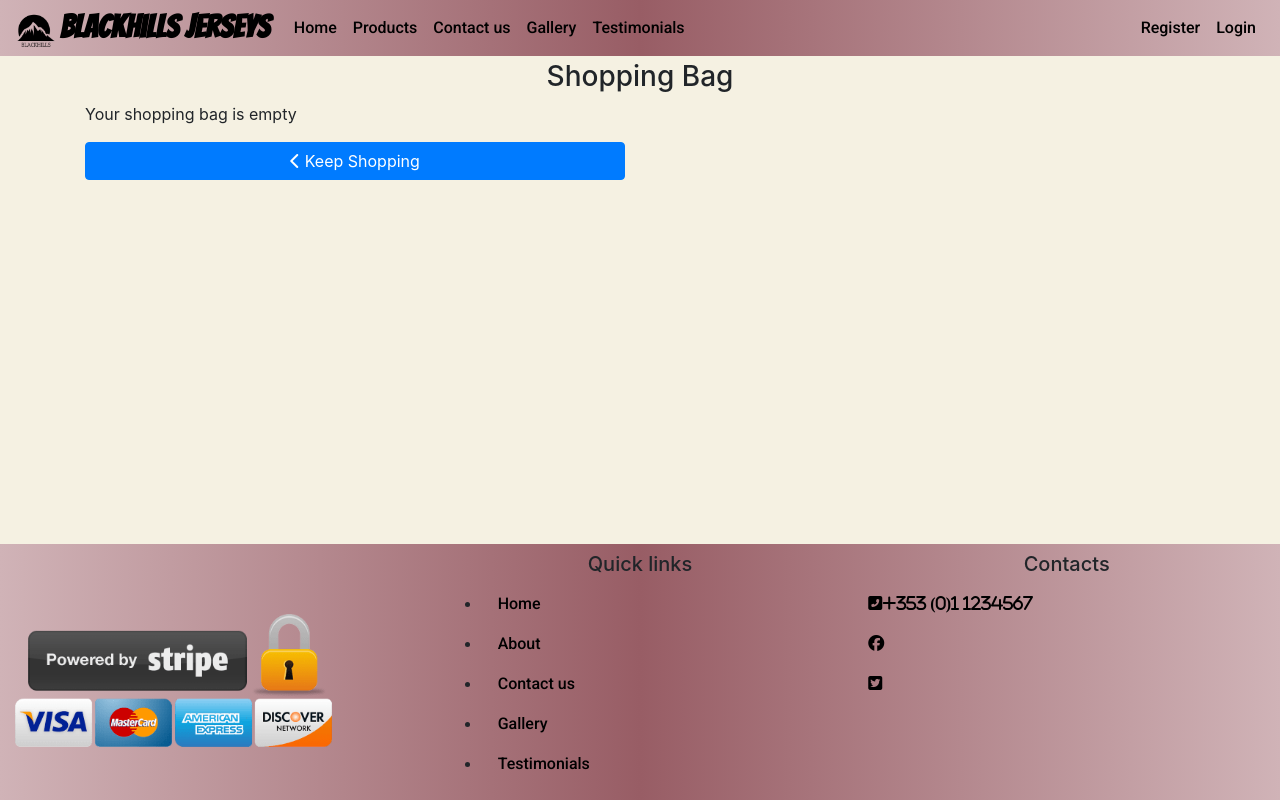
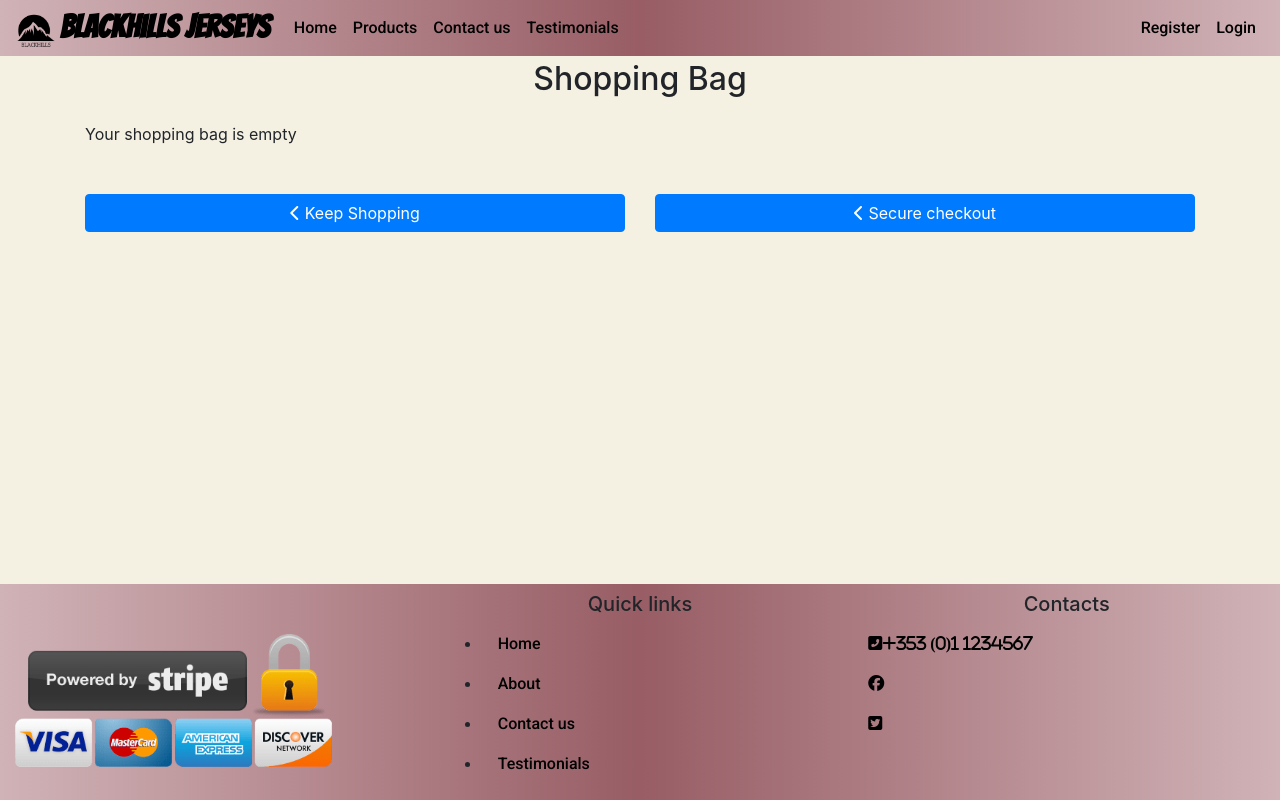
Before and after one commit to PeterKellett/project-4, a Django app: page /bag/ in a window 1280 px wide. Run offline with Django 3.2, Linux system fonts and the light colour scheme; some libraries are stand-ins or nearby versions.

Commit message:
Rendered shopping bag template

```diff
--- a/products/templates/products/products.html
+++ b/products/templates/products/products.html
@@ -45,7 +45,7 @@
 
         </div>
         <div class="col-9 mt-4">
-            <h1>
+            <h1 class="text-center">
                 Products
             </h1>
             <form method="GET" action="{% url 'products' %}">
@@ -71,6 +71,7 @@
                             <img src="{{ product.image.url }}" class="card-img-top" alt="{{ product.name }}">
                             <div class="card-body">
                                 <h5 class="card-title">{{ product.name }}</h5>
+                                <p class="text-muted">({{ product.category }})</p>
                                 <p class="card-text">{{ product.description }}</p>
                                 <p class="text-muted">{{ product.sku }}</p>
                                 <a href="{% url 'product_detail' product.id %}"><button>View</button></a>
--- a/shopping_bag/contexts.py
+++ b/shopping_bag/contexts.py
@@ -1,5 +1,7 @@
 from decimal import Decimal
 from django.conf import settings
+from django.shortcuts import get_object_or_404
+from products.models import Product
 
 
 def shopping_bag_contents(request):
@@ -7,6 +9,29 @@ def shopping_bag_contents(request):
     shopping_bag_items = []
     total = 0
     product_count = 0
+    shopping_bag = request.session.get('shopping_bag', {})
+
+    for item_id, item_data in shopping_bag.items():
+        if isinstance(item_data, int):
+            product = get_object_or_404(Product, pk=item_id)
+            total += item_data * product.price
+            product_count += item_data
+            shopping_bag_items.append({
+                'item_id': item_id,
+                'quantity': item_data,
+                'product': product,
+            })
+        else:
+            product = get_object_or_404(Product, pk=item_id)
+            for size, quantity in item_data['items_by_size'].items():
+                total += quantity * product.price
+                product_count += quantity
+                shopping_bag_items.append({
+                    'item_id': item_id,
+                    'quantity': quantity,
+                    'product': product,
+                    'size': size,
+                })
 
     if total < settings.FREE_DELIVERY_THRESHOLD:
         delivery = total * Decimal(settings.STANDARD_DELIVERY_PERCENTAGE/100)
--- a/shopping_bag/templates/shopping_bag/shopping-bag.html
+++ b/shopping_bag/templates/shopping_bag/shopping-bag.html
@@ -9,27 +9,60 @@
 <section class="container about">
     <div class="row">
         <div class="col">
-            <h3 class="text-center pt-1">Shopping Bag</h3>
+            <h2 class="text-center pt-1">Shopping Bag</h2>
         </div>
     </div>
 
     <div class="row">
-        <div class="col-12 col-lg-6">
+        <div class="col-12">
             {% if shopping_bag_items %}
-                <div class="table-responsive rounded"></div>
+                {% for item in shopping_bag_items %}
+                    <div class="row">
+                        <div class="col-2 col-md-1 py-3 w-25">
+                            <img class="img-fluid rounded" src="{{ item.product.image.url }}" alt="{{ item.product.name }}">
+                        </div>
+                        <div class="col py-3 w-25">
+                            <p class="my-0"><strong>{{ item.product.name }}</strong></p>
+                            <p class="my-0 small text-muted">SKU: {{ item.product.sku|upper }}</p>
+                        </div>
+                        <div class="col py-3 w-25">
+                            <p class="my-0">€{{ item.product.price }}</p>
+                        </div>
+                        <div class="col py-3 w-25">
+                            <p class="my-0">{{ item.quantity }}</p>
+                        </div>
+                        <div class="col py-3 w-25">
+                            <p class="my-0">€{{ item.product.price  }}</p>
+                        </div>
+
+                    </div>
+                {% endfor %}
             {% else %}
+            <div class="row">
+                <div class="col py-3 w-25">
                     <p>Your shopping bag is empty</p>
+                </div>
+            </div>
+            {% endif %}
+            <div class="row">
+                <div class="col py-3 w-25">
                     <a href="{% url 'products' %}" class="btn btn-primary w-100">
                         <span class="icon">
                             <i class="fas fa-chevron-left"></i>
                         </span>
                         <span>Keep Shopping</span>
                     </a>
-            {% endif %}
                 </div>
 
-        <div class="col-12 col-lg-6">
-
+                <div class="col py-3 w-25">
+                    <a href="{% url 'products' %}" class="btn btn-primary w-100">
+                        <span class="icon">
+                            <i class="fas fa-chevron-left"></i>
+                        </span>
+                        <span>Secure checkout</span>
+                    </a>
+                </div>
+            </div>
         </div>
   </div>
 
--- a/shopping_bag/views.py
+++ b/shopping_bag/views.py
@@ -1,4 +1,7 @@
-from django.shortcuts import render, redirect
+from django.shortcuts import render, redirect, reverse, HttpResponse, get_object_or_404
+from django.contrib import messages
+
+from products.models import Product
 
 
 # Create your views here.
@@ -9,6 +12,7 @@ def view_shopping_bag(request):
 
 
 def add_to_shopping_bag(request, item_id):
+    product = get_object_or_404(Product, pk=item_id)
     # Obtain the quantity value from the form
     quantity = int(request.POST.get('quantity'))
     # And the redirect_url from the form hidden-field
--- a/templates/base.html
+++ b/templates/base.html
@@ -70,9 +70,7 @@
                     <li class="nav-item">
                         <a class="nav-link" href="#">Contact us</a>
                     </li>
-                    <li class="nav-item">
-                        <a class="nav-link" href="#">Gallery</a>
-                    </li>
+
                     <li class="nav-item">
                         <a class="nav-link" href="#">Testimonials</a>
                     </li>
@@ -143,9 +141,6 @@
                         <a class="nav-link" href="#">Contact us</a>
                     </li>
                     <li class="nav-item">
-                        <a class="nav-link" href="#">Gallery</a>
-                    </li>
-                    <li class="nav-item">
                         <a class="nav-link" href="#">Testimonials</a>
                     </li>
                 </ul>
```
Also changed, not shown: README.md, db.sqlite3. Lines whose indentation alone changed are shown as unchanged.
